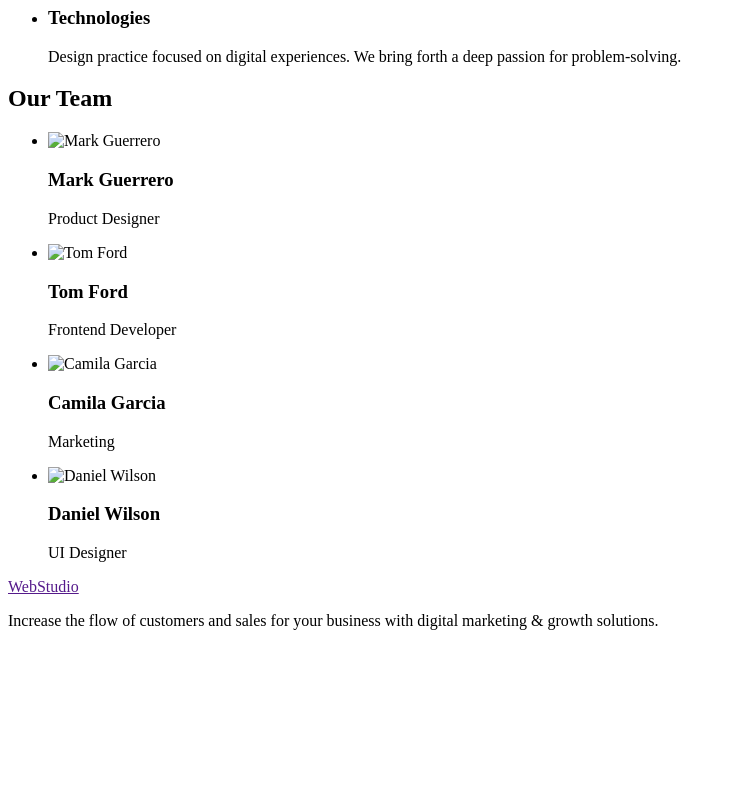
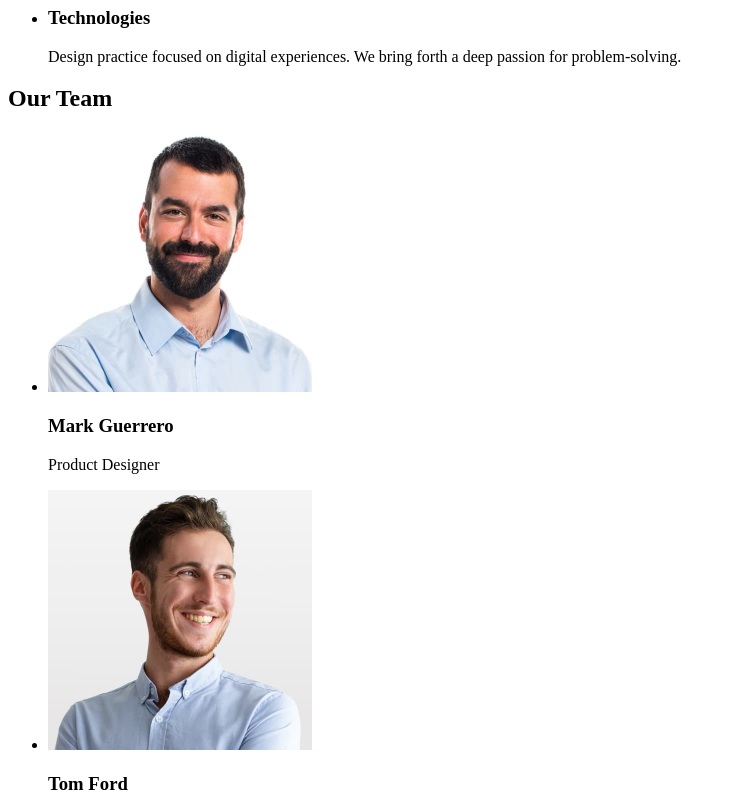
Before and after one commit to DarynaDron/my-first-project, a plain HTML site: page index.html in a window 1280 px wide. Shown: the part 480-1280 px from the top of the page, without its empty margins (0-736 px from the left). Before the commit the page ends 1126 px from the top, so only its background shows below. Drawn offline with Linux system fonts and the light colour scheme; the site is published under a folder, as on GitHub Pages, so addresses that start at the root find nothing.

Commit message:
saven commit

```diff
--- a/index.html
+++ b/index.html
@@ -63,22 +63,22 @@
             <h2>Our Team</h2>
             <ul>
                 <li>
-                    <img src="/images/img4.jpg" alt="Mark Guerrero" width="264" height="260">
+                    <img src="./images/img4.jpg" alt="Mark Guerrero" width="264" height="260">
                     <h3>Mark Guerrero</h3>
                     <p>Product Designer</p>
                 </li>
                 <li>
-                    <img src="/images/img3.jpg" alt="Tom Ford" width="264" height="260">
+                    <img src="./images/img3.jpg" alt="Tom Ford" width="264" height="260">
                     <h3>Tom Ford</h3>
                     <p>Frontend Developer</p>
                 </li>
                 <li>
-                    <img src="/images/img 2.jpg" alt="Camila Garcia" width="264" height="260">
+                    <img src="./images/img 2.jpg" alt="Camila Garcia" width="264" height="260">
                     <h3>Camila Garcia</h3>
                     <p>Marketing</p>
                 </li>
                 <li>
-                    <img src="/images/img1.jpg" alt="Daniel Wilson" width="264" height="260">
+                    <img src="./images/img1.jpg" alt="Daniel Wilson" width="264" height="260">
                     <h3>Daniel Wilson</h3>
                     <p>UI Designer</p>
                 </li>
```
